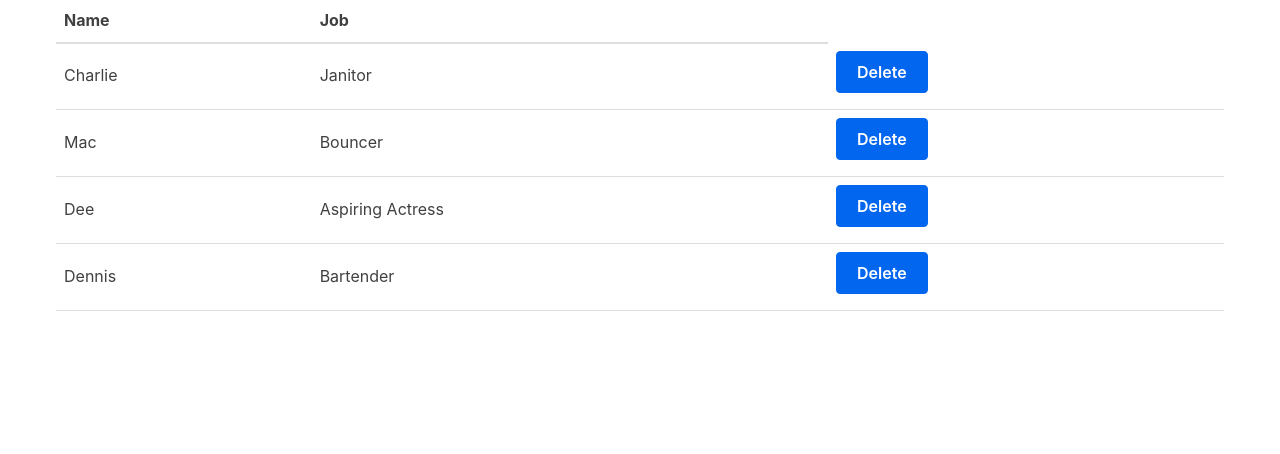
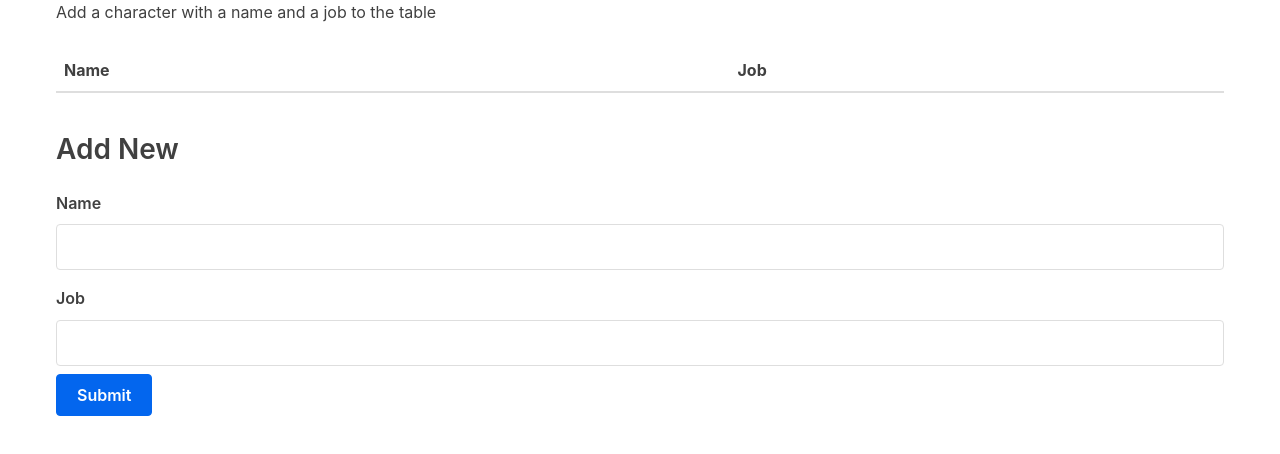
Before and after one commit to mdhsieh/react-table-app, a React (Create React App) app: page / in a window 1280 px wide. Shown: the top 454 px of the page. Built offline with nearby package versions, Linux system fonts and the light colour scheme.

Commit message:
feat: Add form and submit button to add a new character.

```diff
--- a/src/App.js
+++ b/src/App.js
@@ -1,10 +1,11 @@
 import React, {Component} from 'react'
 import Table from './Table'
+import Form from './Form'
 
 class App extends Component {
     state = {
         characters: [
-            {
+            /*{
                 name: "Charlie",
                 job: "Janitor"
             },
@@ -19,10 +20,11 @@ class App extends Component {
             {
                 name: "Dennis",
                 job: "Bartender"
-            }
+            }*/
         ]
     }
 
+    /** Remove a character from the table when button clicked*/
     removeCharacter = (index) => {
         const {characters} = this.state
 
@@ -33,11 +35,21 @@ class App extends Component {
         })
     }
 
+    handleSubmit = (character) => {
+        this.setState({characters: [...this.state.characters, character]})
+    }
+
     render() {
         const {characters} = this.state
       return(
         <div className="container">
-          <Table characterData={characters} removeCharacter={this.removeCharacter}/>
+            <p>Add a character with a name and a job to the table</p>
+            <Table
+                characterData={characters}
+                removeCharacter={this.removeCharacter}
+            />
+            <h3>Add New</h3>
+            <Form handleSubmit={this.handleSubmit}/>
         </div>
       )
     }
--- /dev/null
+++ b/src/Form.js
@@ -0,0 +1,53 @@
+import React, {Component} from 'react'
+
+class Form extends Component {
+    initialState = {
+        name: '',
+        job: ''
+    }
+
+    state = this.initialState
+
+    /** Run every time change is made to a form input */
+    handleChange = (event) => {
+        const {name, value} = event.target
+
+        this.setState({
+            [name]: value
+        })
+    }
+
+    submitForm = () => {
+        this.props.handleSubmit(this.state)
+        // Reset to initial state to clear form after submit
+        this.setState(this.initialState)
+    }
+
+    render() {
+        const { name, job } = this.state
+
+        return (
+            <form>
+                <label htmlFor="name">Name</label>
+                <input
+                    type="text"
+                    name="name"
+                    id="name"
+                    value={name}
+                    onChange={this.handleChange}
+                />
+                <label htmlFor="job">Job</label>
+                <input
+                    type="text"
+                    name="job"
+                    id="job"
+                    value={job}
+                    onChange={this.handleChange}
+                />
+                <input type="button" value="Submit" onClick={this.submitForm}/>
+            </form>
+        )
+    }
+}
+
+export default Form
```
